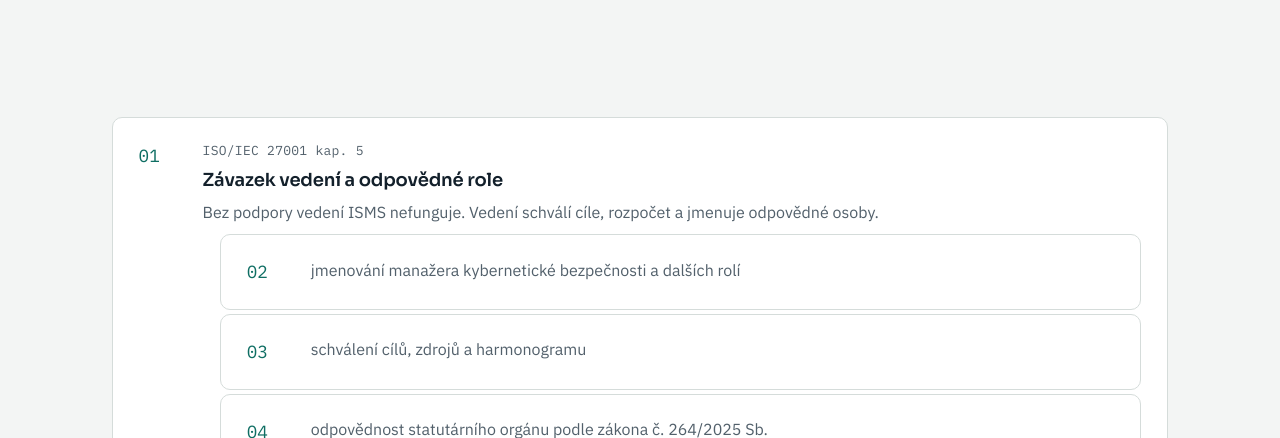
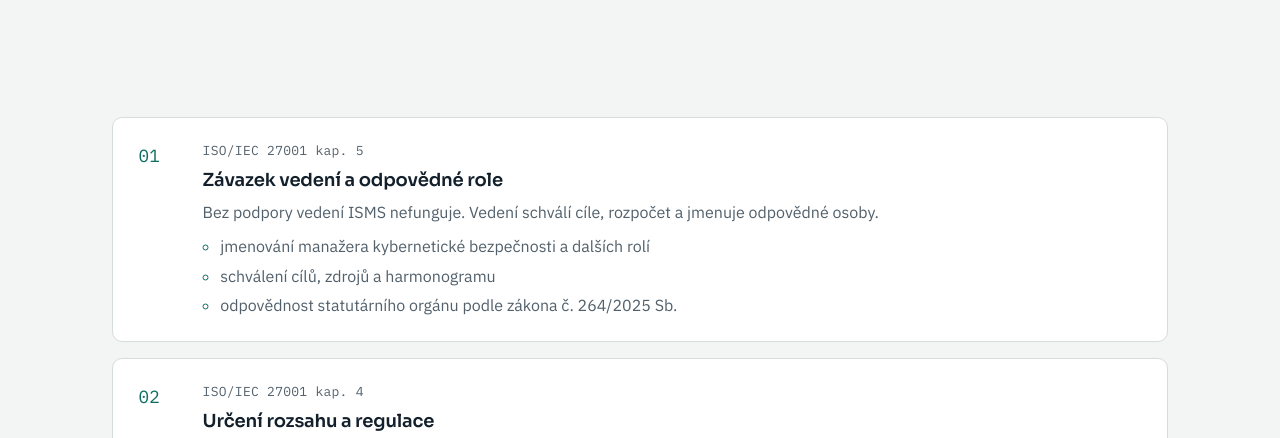
Before and after one commit to vrobemar/ismspartner.cz, a plain HTML site: page cesta-k-isms.html in a window 1280 px wide. Shown: the part 489-927 px from the top of the page. Drawn offline with Linux system fonts and the light colour scheme.

Commit message:
Oprava číslování kroků na stránce Cesta k ISMS (#6)
* Fix step numbering on Cesta k ISMS page (scope to top-level items)

Co-Authored-By: Claude Opus 5.5 <noreply@anthropic.com>
Claude-Session: https://claude.ai/code/session_01Rg2rnCBgHF51ApZNxFpjtY

* Remove street address from footer, keep city only

Co-Authored-By: Claude Opus 5.5 <noreply@anthropic.com>
Claude-Session: https://claude.ai/code/session_01Rg2rnCBgHF51ApZNxFpjtY

* Restore street address in footer

Co-Authored-By: Claude Opus 5.5 <noreply@anthropic.com>
Claude-Session: https://claude.ai/code/session_01Rg2rnCBgHF51ApZNxFpjtY

---------

Co-authored-by: Claude <noreply@anthropic.com>

```diff
--- a/cesta-k-isms.html
+++ b/cesta-k-isms.html
@@ -159,8 +159,8 @@ footer .wrap{display:flex;flex-wrap:wrap;justify-content:space-between;gap:1rem}
 .page-hero h1 em{font-style:normal;color:var(--accent)}
 .page-hero .lead{font-size:var(--s1);color:var(--muted);max-width:44rem}
 .path{list-style:none;margin:0;padding:0;display:grid;gap:1rem;counter-reset:p}
-.path li{counter-increment:p;background:var(--sheet);border:1px solid var(--line);border-radius:10px;padding:1.4rem 1.6rem;display:grid;grid-template-columns:3rem 1fr;gap:1rem;align-items:start}
-.path li::before{content:counter(p,decimal-leading-zero);font-family:var(--f-mono);font-size:1.1rem;color:var(--accent);padding-top:.05rem}
+.path>li{counter-increment:p;background:var(--sheet);border:1px solid var(--line);border-radius:10px;padding:1.4rem 1.6rem;display:grid;grid-template-columns:3rem 1fr;gap:1rem;align-items:start}
+.path>li::before{content:counter(p,decimal-leading-zero);font-family:var(--f-mono);font-size:1.1rem;color:var(--accent);padding-top:.05rem}
 .path .body{display:grid;gap:.55rem}
 .path .body p{color:var(--muted)}
 .path .body ul{margin:0;padding-left:1.1rem;display:grid;gap:.25rem;color:var(--muted)}
@@ -169,7 +169,7 @@ footer .wrap{display:flex;flex-wrap:wrap;justify-content:space-between;gap:1rem}
 .cta-band{margin-top:2.6rem;background:var(--seal);color:var(--seal-fg);border-radius:12px;padding:2rem;display:flex;flex-wrap:wrap;gap:1.2rem;align-items:center;justify-content:space-between}
 .cta-band p{color:var(--seal-muted);max-width:36rem}
 .back{display:inline-block;margin-bottom:.4rem;font-family:var(--f-mono);font-size:var(--s-1);text-decoration:none}
-@media (max-width:560px){.path li{grid-template-columns:1fr;gap:.4rem}}
+@media (max-width:560px){.path>li{grid-template-columns:1fr;gap:.4rem}}
 footer{border-top:1px solid var(--line);padding-block:2rem;color:var(--muted);font-size:.85rem}
 footer .wrap{display:flex;flex-wrap:wrap;justify-content:space-between;gap:1rem}
 </style>
```
